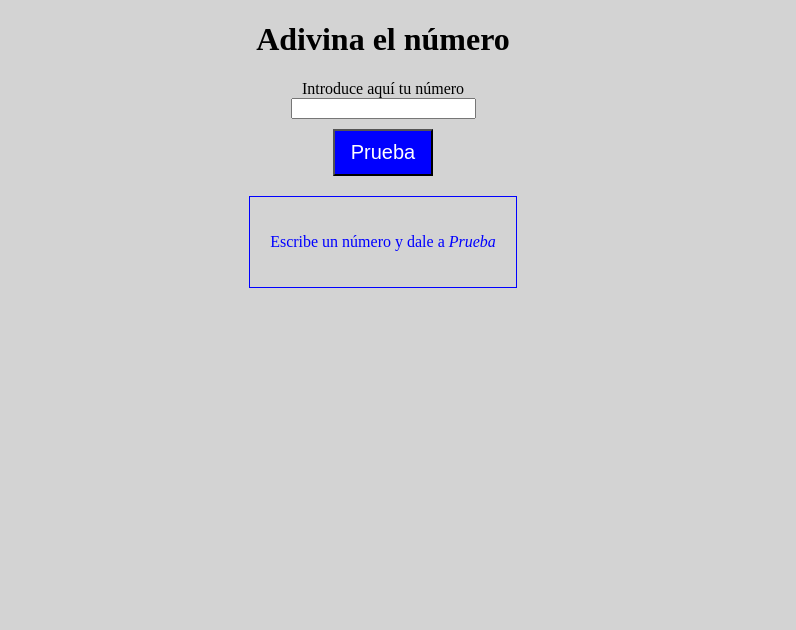
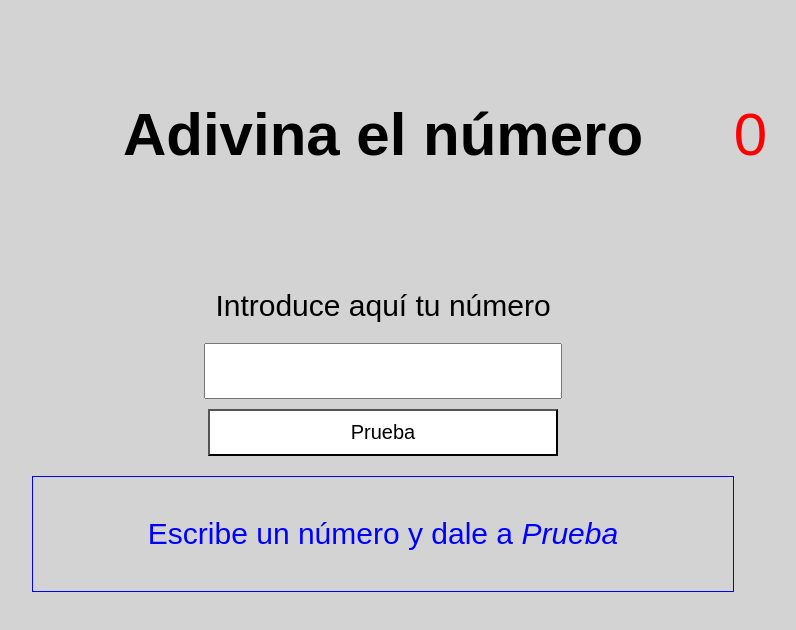
Before and after one commit to laurapareja/m2-evaluacion-intermedia-laurapareja, a website: page docs/index.html in a window 1280 px wide. Shown: the whole page, without its empty margins (257-1053 px from the left). Drawn offline with Linux system fonts and the light colour scheme.

Commit message:
docs updated

```diff
--- a/docs/assets/css/main.css
+++ b/docs/assets/css/main.css
@@ -1 +1 @@
-.body {margin: 0;background-color: lightgrey;height: 100vh;-webkit-box-sizing: border-box;box-sizing: border-box;color: black;}.container {display: -webkit-box;display: -ms-flexbox;display: flex;-webkit-box-orient: vertical;-webkit-box-direction: normal;-ms-flex-direction: column;flex-direction: column;-webkit-box-align: center;-ms-flex-align: center;align-items: center;height: 100%;}.container_message {border: solid 1px blue;}.message {color: blue;padding: 20px;}.button {font-size: 20px;background-color: blue;color: white;margin: 10px;padding: 10px;width: 100px;margin-bottom: 20px;}
+.body {margin: 0;background-color: lightgrey;height: 100vh;-webkit-box-sizing: border-box;box-sizing: border-box;color: black;font-family: Arial, Helvetica, sans-serif;}.title {padding: 60px;font-size: 60px;}.input-label {font-size: 30px;padding: 20px;}.input-number {width: 350px;height: 50px;font-size: 30px;text-align: center;}.container {display: -webkit-box;display: -ms-flexbox;display: flex;-webkit-box-orient: vertical;-webkit-box-direction: normal;-ms-flex-direction: column;flex-direction: column;-webkit-box-align: center;-ms-flex-align: center;align-items: center;}.container_message {border: solid 1px blue;width: 700px;text-align: center;font-size: 30px;}.counter {color: red;font-size: 60px;position: absolute;right: 20%;top: 5%;}.message {color: blue;padding: 10px;}.button {font-size: 20px;background-color: white;color: black;margin: 10px;padding: 10px;width: 350px;margin-bottom: 20px;}
--- a/docs/assets/js/main.js
+++ b/docs/assets/js/main.js
@@ -1 +1 @@
-"use strict";function getRandomArbitrary(e,t){return parseInt(Math.random()*(t-e)+e)}function getMessage(e){const t=getRandomArbitrary(0,100),o=document.querySelector(".js-message"),n=document.querySelector(".js-inputNumber"),r=document.querySelector(".js-inputNumber").value;o.innerHTML=n===t?"¡HAS GANADO, CAMPEONA!":n<t?"demasiado bajo":"demasiado alto",console.log(Math.ceil(t)),console.log(t),console.log(n),console.log(r)}const button=document.querySelector(".js-button");button.addEventListener("click",getMessage);
+"use strict";function getRandomNumber(e){return Math.ceil(Math.random()*e)}const myRandomNumber=getRandomNumber(100);console.log(`Mi número aleatorio es ${myRandomNumber}`);const inputNumber=document.querySelector(".js-inputNumber"),message=document.querySelector(".js-message");let counter=0;const counterNumber=document.querySelector(".js-counter");function getMessage(e){counter+=1,counterNumber.innerHTML=counter,inputNumber.value>100||inputNumber.value<1?message.innerHTML="Escribe un número entre 1 y 100":inputNumber.value==myRandomNumber?message.innerHTML="¡HAS GANADO, CAMPEONA!":inputNumber.value<myRandomNumber?message.innerHTML="demasiado bajo":message.innerHTML="demasiado alto",console.log(inputNumber.value),console.log(myRandomNumber)}const button=document.querySelector(".js-button");button.addEventListener("click",getMessage);
--- a/docs/index.html
+++ b/docs/index.html
@@ -12,11 +12,14 @@
 
     <body class="body">
         <div class="container">
-             <h1>Adivina el número</h1>
+             <h1 class="title">Adivina el número</h1>
 
-            <label for="">Introduce aquí tu número</label>
-            <input class="js-inputNumber" type="text"
-            name="number">
+            <div>
+                <p class="js-counter counter">0</p>
+            </div>
+            <label for="" class="input-label">Introduce aquí tu número</label>
+            <input class="js-inputNumber input-number"
+            type="text" name="number">
             <button class="js-button button">Prueba</button>
             <div class="container_message">
                 <p class="message js-message">Escribe un número y dale a <em>Prueba</em>
```
